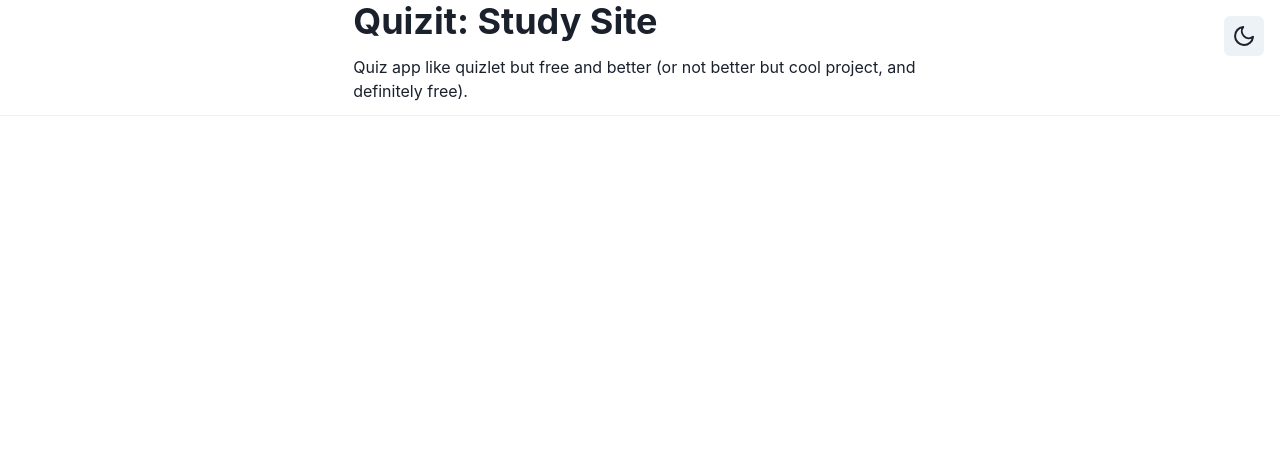
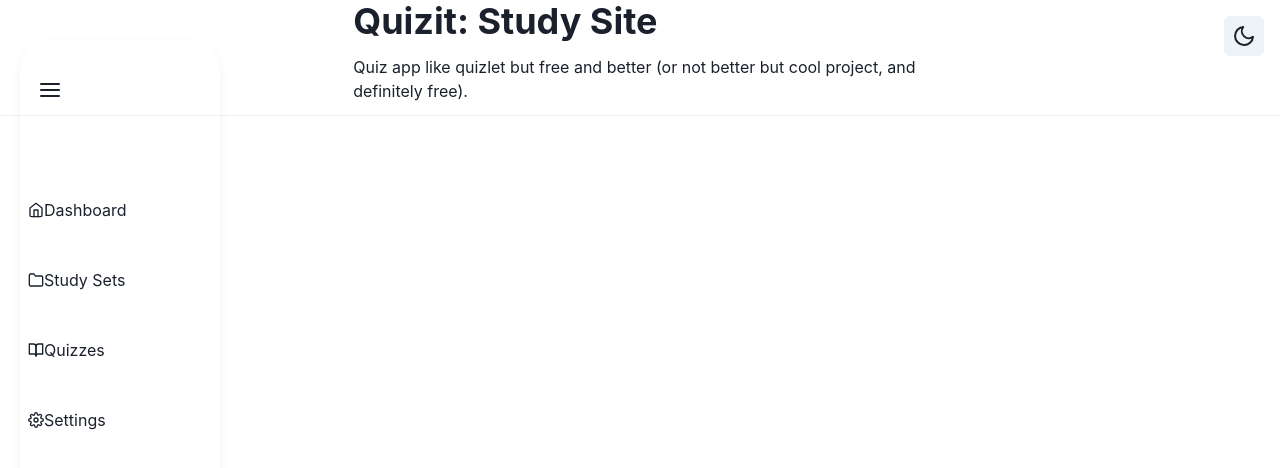
Before and after one commit to angela-yang/quizit-frontend, a React (Vite) app: page / in a window 1280 px wide. Shown: the top 468 px of the page. Built offline with nearby package versions, Linux system fonts and the light colour scheme.

Commit message:
Added side nav

```diff
--- a/src/App.tsx
+++ b/src/App.tsx
@@ -17,6 +17,9 @@ function App() {
   const { colorMode, toggleColorMode } = useColorMode();
   return (
     <main>
+      <Flex>
+        <SideBar />
+      </Flex>
       <IconButton
         aria-label="toggle color"
         icon={colorMode === "light" ? <Moon /> : <Sun />}
--- a/src/components/NavItem.tsx
+++ b/src/components/NavItem.tsx
@@ -15,7 +15,7 @@ function NavItem({ title, icon }) {
       <Menu placement="right">
         <Link>
           <MenuButton>
-            <Flex>
+            <Flex p="2" alignItems="center">
               <Icon as={icon} />
               <Text>{title}</Text>
             </Flex>
--- a/src/components/SideBar.tsx
+++ b/src/components/SideBar.tsx
@@ -1,24 +1,41 @@
-import { Flex } from "@chakra-ui/react";
+import { Flex, IconButton } from "@chakra-ui/react";
+import { useState } from "react";
 import NavItem from "../components/NavItem.tsx";
-import { Home, Settings, BookOpen } from "react-feather";
+import { Menu, Home, Folder, BookOpen, Settings } from "react-feather";
 
 function SideBar() {
+  const [navSize, changeNavSize] = useState("large");
   return (
     <Flex
-      pos="sticky"
+      pos="absolute"
       left="5"
       h="95vh"
-      marginTop="2.5vh"
+      marginTop="5vh"
       boxShadow="0 4px 12px 0
       rgba(0,0,0,0.05)"
-      w="200px"
+      borderRadius={navSize == "small" ? "15px" : "30px"}
+      w={navSize == "small" ? "75px" : "200px"}
       flexDir="column"
-      justifyContent="space-between"
     >
-      <NavItem icon={Home} title="Dashboard" />
-      <NavItem icon={Settings} title="Study Sets" />
-      <NavItem icon={BookOpen} title="Quizzes" />
-      <NavItem icon={FiHome} title="Settings" />
+      <Flex p="5%" flexDir="column" alignItems="flex-start" as="nav">
+        <IconButton
+          aria-label="open menu"
+          background="none"
+          mt={5}
+          _hover={{ background: "none" }}
+          icon={<Menu />}
+          onClick={() => {
+            if (navSize == "small") changeNavSize("large");
+            else changeNavSize("small");
+          }}
+        />
+      </Flex>
+      <Flex marginTop="5vh" flexDir="column" alignItems="flex-start" as="nav">
+        <NavItem icon={Home} title="Dashboard" />
+        <NavItem icon={Folder} title="Study Sets" />
+        <NavItem icon={BookOpen} title="Quizzes" />
+        <NavItem icon={Settings} title="Settings" />
+      </Flex>
     </Flex>
   );
 }
```
